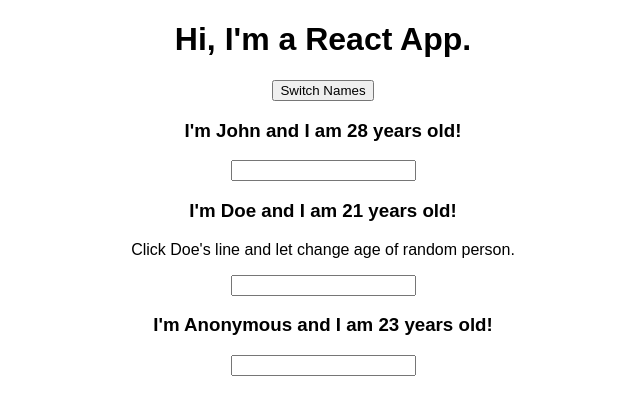
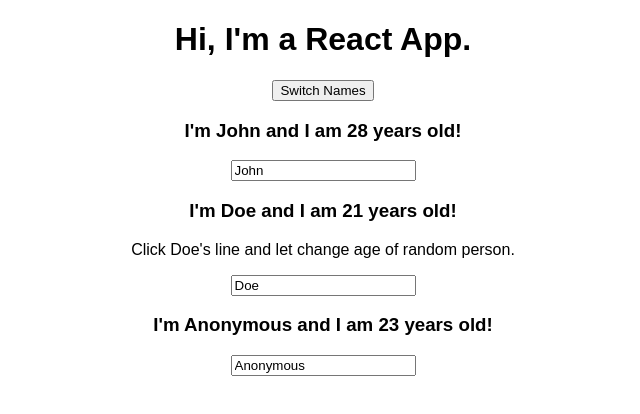
Before and after one commit to sonerpyci/my-reaction-to-react, a React (Create React App) app: page / in a window 1280 px wide. Shown: the top 414 px of the page, without its empty margins (317-957 px from the left). Built offline with nearby package versions, Linux system fonts and the light colour scheme.

Commit message:
Two way binding here. 2

```diff
--- a/src/Person/Person.js
+++ b/src/Person/Person.js
@@ -6,7 +6,7 @@ const person = (props) => {
         <div>
             <h3 onClick={props.click}>I'm {props.name || "Anonym"} and I am {props.age || "tousands"} years old!</h3>
             <p>{props.children}</p>
-            <input type={"text"} onChange={props.onChangeHandler}></input>
+            <input type={"text"} onChange={props.onChangeHandler} value={props.name}/>
         </div>
 
     )
```
